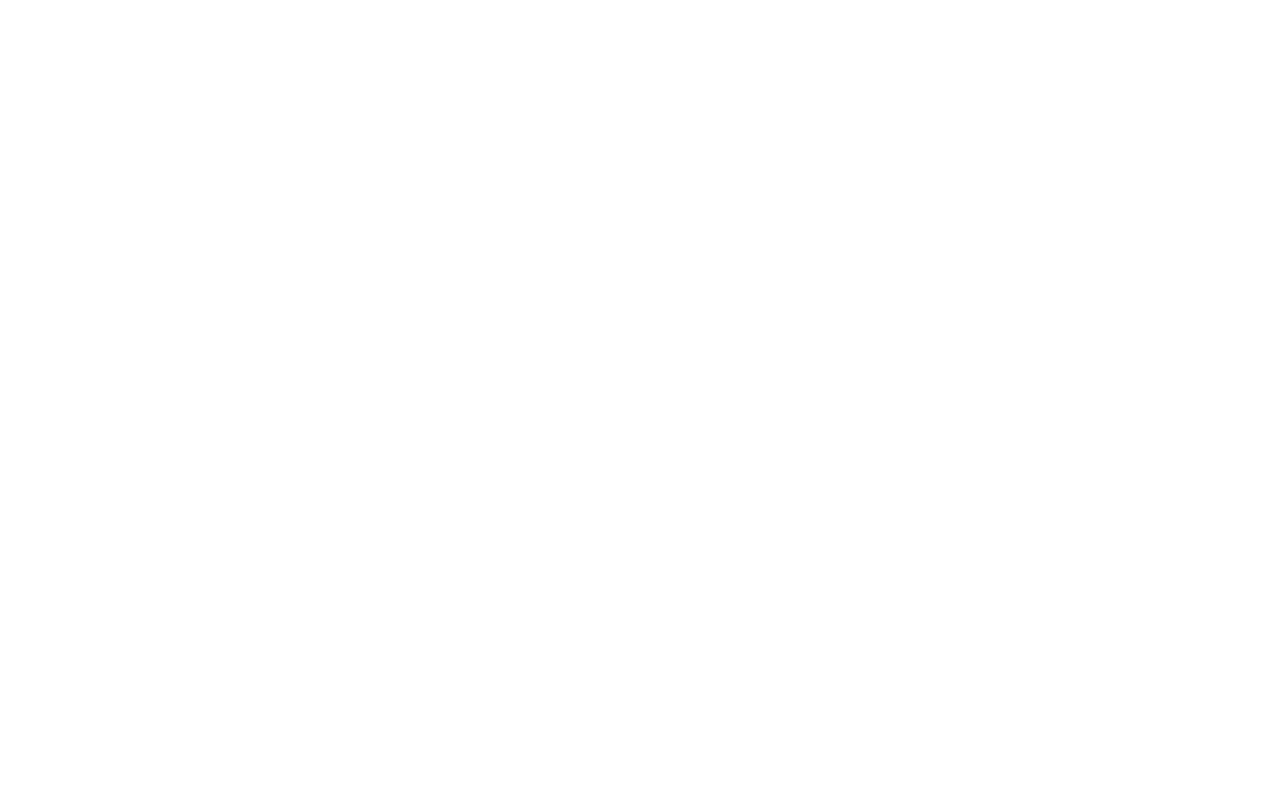
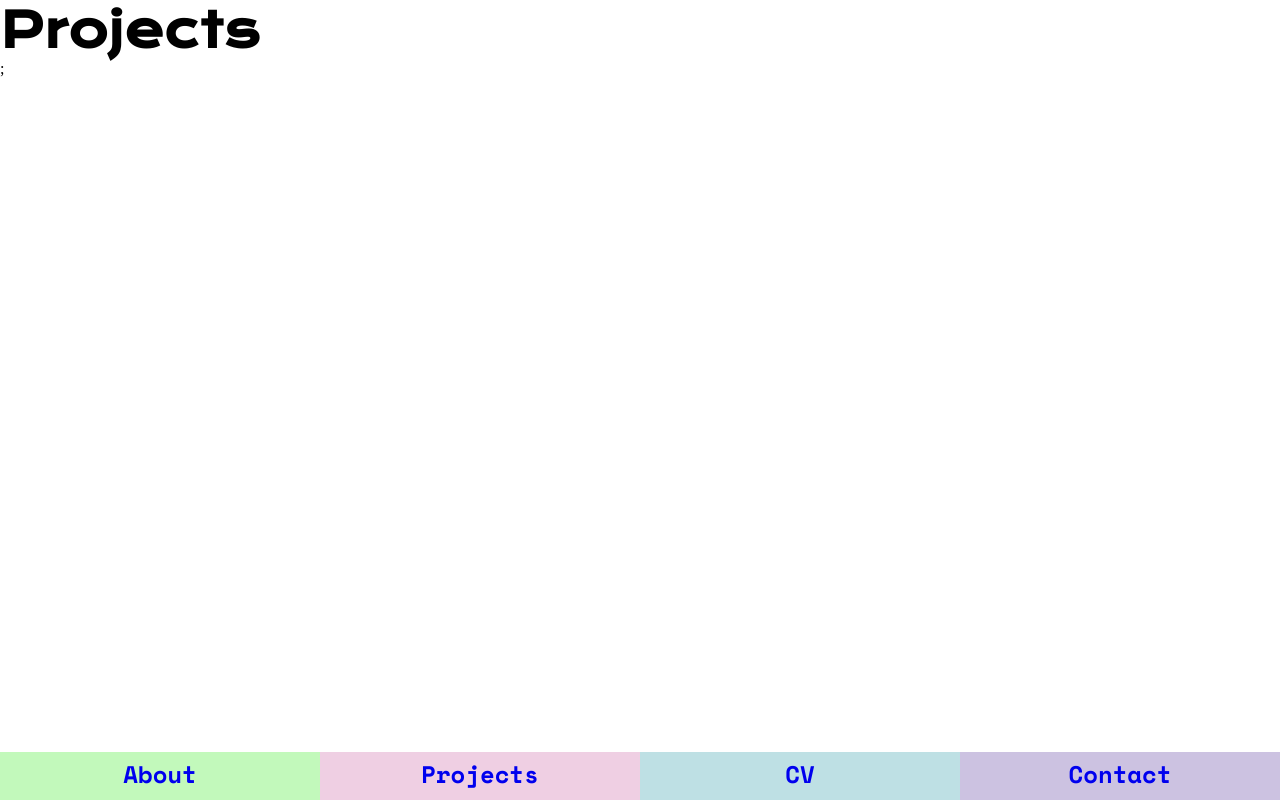
Before and after one commit to Eleaha/Portfolio, a React (Vite) app: page /projects in a window 1280 px wide. Built offline with nearby package versions, Linux system fonts and the light colour scheme.

Commit message:
add basic app structure and footer component

```diff
--- a/index.html
+++ b/index.html
@@ -1,8 +1,14 @@
-<!doctype html>
+<!DOCTYPE html>
 <html lang="en">
 	<head>
 		<meta charset="UTF-8" />
 		<link rel="icon" type="image/svg+xml" href="" />
+		<link rel="preconnect" href="https://fonts.googleapis.com" />
+		<link rel="preconnect" href="https://fonts.gstatic.com" crossorigin />
+		<link
+			href="https://fonts.googleapis.com/css2?family=Krona+One&family=Space+Mono:ital,wght@0,400;0,700;1,400;1,700&display=swap"
+			rel="stylesheet"
+		/>
 		<meta name="viewport" content="width=device-width, initial-scale=1.0" />
 		<title>Eleanor Harrington Portfolio</title>
 	</head>
--- a/src/App.css
+++ b/src/App.css
@@ -0,0 +1,33 @@
+.footer {
+	position: fixed;
+	bottom: 0;
+	display: flex;
+	flex-direction: row;
+	width: 100%;
+	height: 3rem;
+	justify-content: space-around;
+}
+.footer-tab {
+	width: 25%;
+	text-decoration: none;
+
+}
+.tab-text {
+	font-size: 1.5rem;
+    margin-top: 0.25rem;
+	text-align: center;
+    font-family: var(--body);
+    font-weight: bold;
+}
+#about-tab {
+    background-color: var(--about);
+}
+#projects-tab {
+    background-color: var(--projects);
+}
+#cv-tab {
+    background-color: var(--cv);
+}
+#contact-tab{
+    background-color: var(--contact);
+}
--- a/src/App.tsx
+++ b/src/App.tsx
@@ -1,10 +1,23 @@
-import './App.css'
+import { Routes, Route } from "react-router-dom";
+import { Footer } from "./components/Footer";
+import { About } from "./components/main-pages/About";
+import { Projects } from "./components/main-pages/Projects";
+import { CV } from "./components/main-pages/CV";
+import { Contact } from "./components/main-pages/Contact";
+import "./App.css";
 
 function App() {
-  return (
-    <main>
-    </main>
-  )
+	return (
+		<main>
+			<Routes>
+				<Route path="/" element={<About />} />
+				<Route path="/projects" element={<Projects />} />
+				<Route path="/CV" element={<CV />} />
+				<Route path="/contact" element={<Contact />} />
+			</Routes>
+			<Footer />
+		</main>
+	);
 }
 
-export default App
+export default App;
--- /dev/null
+++ b/src/components/Footer.tsx
@@ -0,0 +1,28 @@
+import { Link } from "react-router-dom";
+
+export function Footer() {
+	return (
+		<footer className="footer">
+			<Link to="/" className="footer-tab" id="about-tab">
+				<div>
+					<p className="tab-text">About</p>
+				</div>
+			</Link>
+			<Link to="/projects" className="footer-tab" id="projects-tab">
+				<div>
+					<p className="tab-text">Projects</p>
+				</div>
+			</Link>
+			<Link to="/cv" className="footer-tab" id="cv-tab">
+				<div>
+					<p className="tab-text">CV</p>
+				</div>
+			</Link>
+			<Link to="/contact" className="footer-tab" id="contact-tab">
+				<div>
+					<p className="tab-text">Contact</p>
+				</div>
+			</Link>
+		</footer>
+	);
+}
--- /dev/null
+++ b/src/components/main-pages/About.tsx
@@ -0,0 +1,7 @@
+export function About() {
+	return (
+		<main>
+			<h1>About</h1>
+		</main>
+	);
+}
--- /dev/null
+++ b/src/components/main-pages/CV.tsx
@@ -0,0 +1,7 @@
+export function CV() {
+	return (
+		<main>
+			<h1>CV</h1>;
+		</main>
+	);
+}
--- /dev/null
+++ b/src/components/main-pages/Contact.tsx
@@ -0,0 +1,7 @@
+export function Contact() {
+	return (
+		<main>
+			<h1>Contact</h1>;
+		</main>
+	);
+}
--- /dev/null
+++ b/src/components/main-pages/Projects.tsx
@@ -0,0 +1,7 @@
+export function Projects() {
+	return (
+		<main>
+			<h1>Projects</h1>;
+		</main>
+	);
+}
--- a/src/index.css
+++ b/src/index.css
@@ -0,0 +1,50 @@
+:root {
+	--about: #C2F9BB;
+	--projects: #EFCFE3;
+	--cv: #BEE0E4;
+	--contact: #CCC2E1;
+	--body: 'Space Mono';
+	--title: 'Krona One'
+}
+
+* {
+	padding: 0;
+	margin: 0;
+	font-size: 16px;
+	box-sizing: border-box;
+}
+
+h1 {
+	font-size: 3rem;
+	font-family: var(--title);
+}
+
+.space-mono-regular {
+  font-family: "Space Mono", monospace;
+  font-weight: 400;
+  font-style: normal;
+}
+
+.space-mono-bold {
+  font-family: "Space Mono", monospace;
+  font-weight: 700;
+  font-style: normal;
+}
+
+.space-mono-regular-italic {
+  font-family: "Space Mono", monospace;
+  font-weight: 400;
+  font-style: italic;
+}
+
+.space-mono-bold-italic {
+  font-family: "Space Mono", monospace;
+  font-weight: 700;
+  font-style: italic;
+}
+
+.krona-one-regular {
+  font-family: "Krona One", sans-serif;
+  font-weight: 400;
+  font-style: normal;
+}
--- a/src/main.tsx
+++ b/src/main.tsx
@@ -1,10 +1,13 @@
-import { StrictMode } from 'react'
-import { createRoot } from 'react-dom/client'
-import App from './App.tsx'
-import './index.css'
+import { StrictMode } from "react";
+import { createRoot } from "react-dom/client";
+import App from "./App.tsx";
+import "./index.css";
+import { BrowserRouter } from "react-router-dom";
 
-createRoot(document.getElementById('root')!).render(
-  <StrictMode>
-    <App />
-  </StrictMode>
-)
+createRoot(document.getElementById("root")!).render(
+	<StrictMode>
+		<BrowserRouter>
+			<App />
+		</BrowserRouter>
+	</StrictMode>
+);
```
Lines whose indentation alone changed are shown as unchanged.
